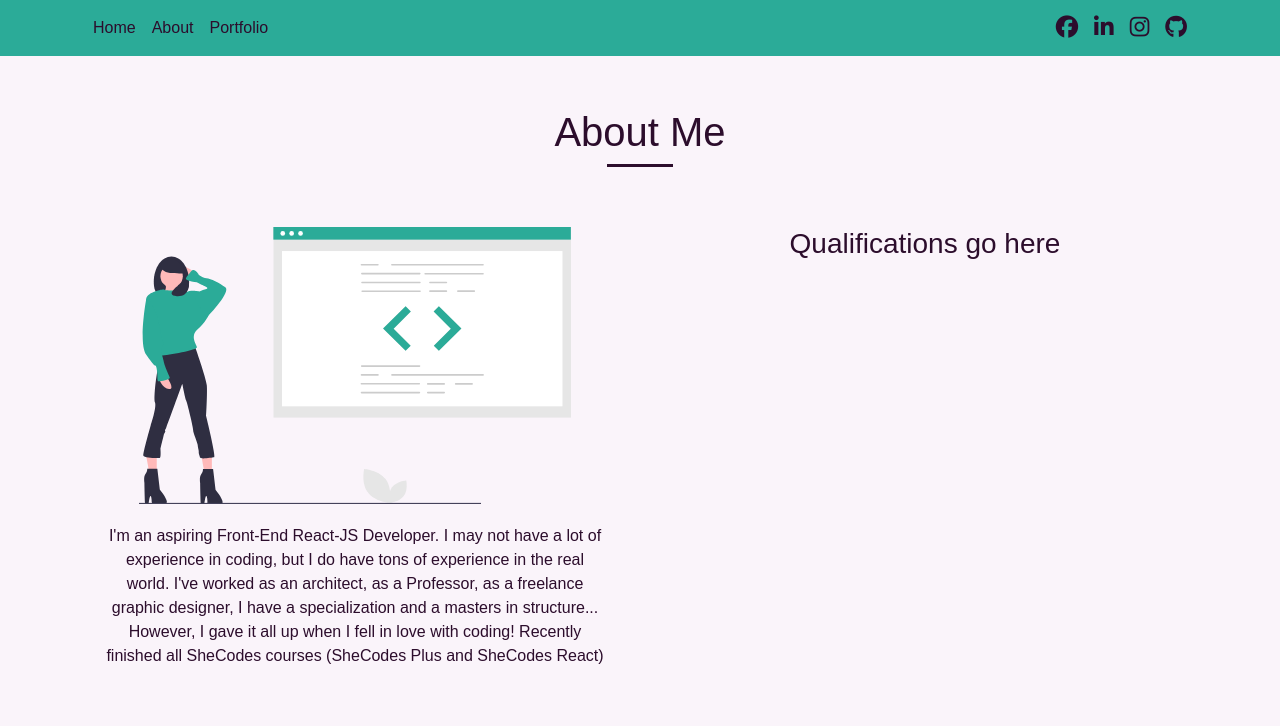
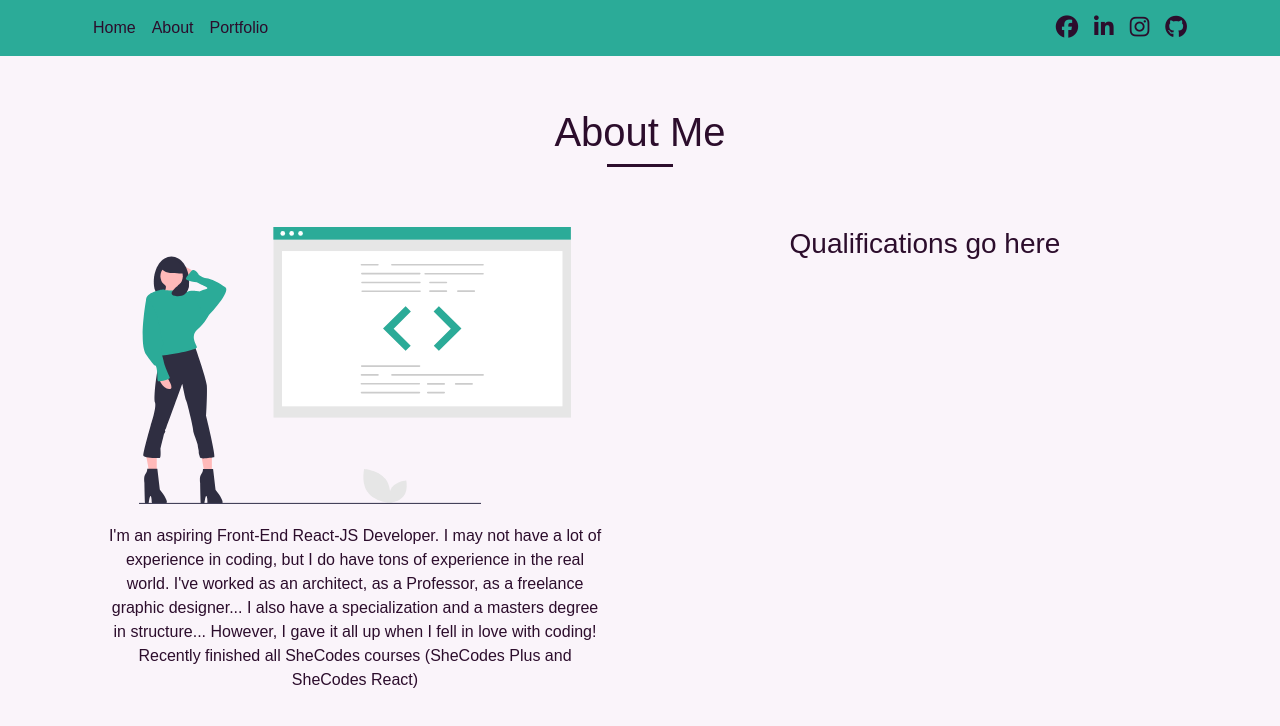
Before and after one commit to SantoroA/santoro-react, a React (Create React App) app: page /about in a window 1280 px wide. Shown: the top 726 px of the page. Built offline with nearby package versions, Linux system fonts and the light colour scheme.

Commit message:
Update AboutMe.js

```diff
--- a/src/AboutMe.js
+++ b/src/AboutMe.js
@@ -18,10 +18,10 @@ export default function AboutMe() {
             I'm an aspiring Front-End React-JS Developer. I may not have a lot
             of experience in coding, but I do have tons of experience in the
             real world. I've worked as an architect, as a Professor, as a
-            freelance graphic designer, I have a specialization and a masters in
-            structure... However, I gave it all up when I fell in love with
-            coding! Recently finished all SheCodes courses (SheCodes Plus and
-            SheCodes React)
+            freelance graphic designer... I also have a specialization and a
+            masters degree in structure... However, I gave it all up when I fell
+            in love with coding! Recently finished all SheCodes courses
+            (SheCodes Plus and SheCodes React)
           </p>
         </div>
         <div className="col-md-6">
```
